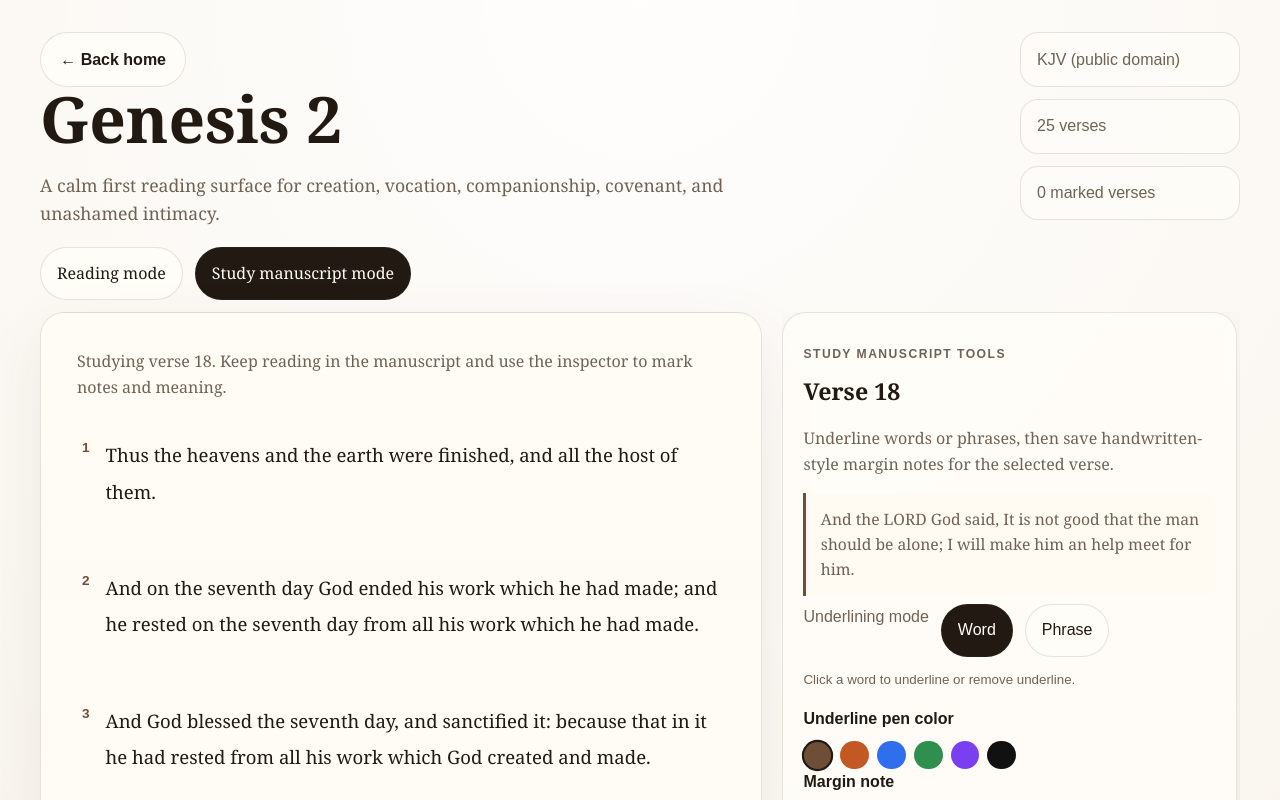
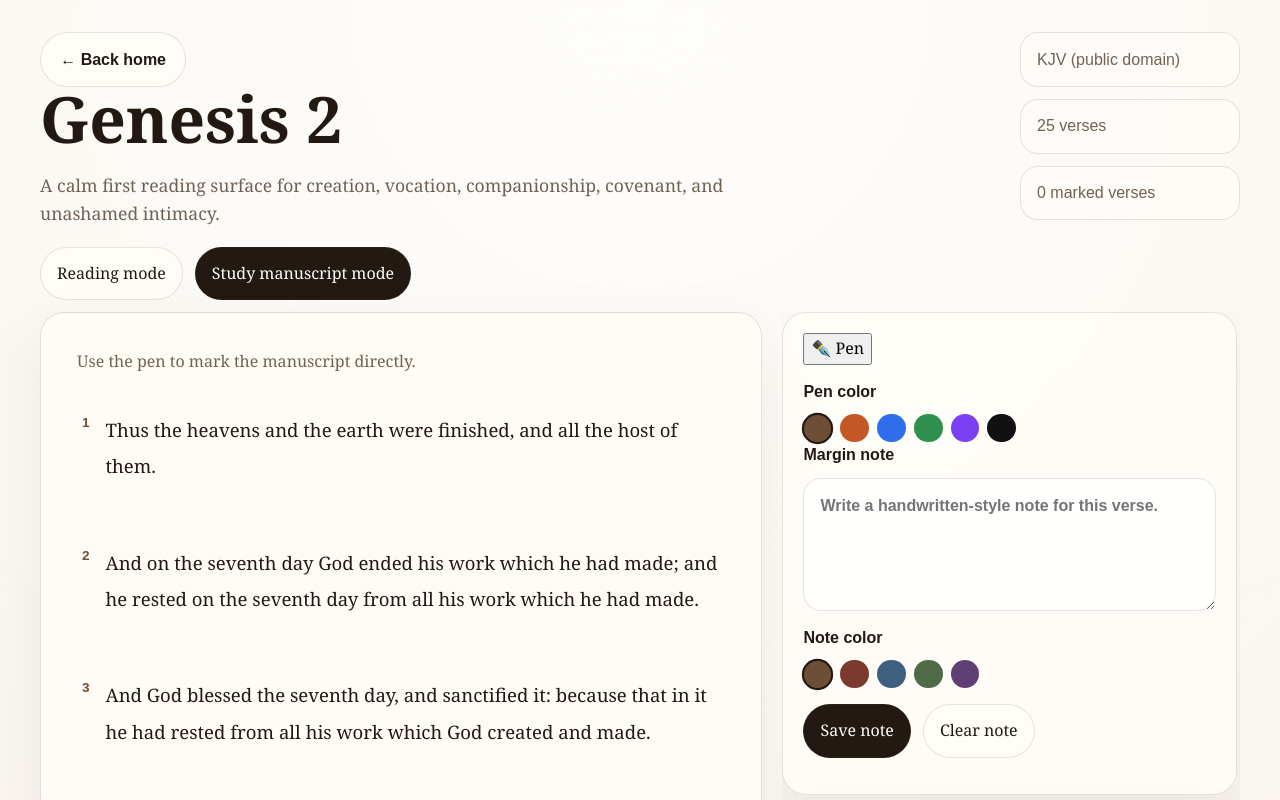
Before and after one commit to gabrielburcea/logos-incarnate, a Next.js app: page /genesis-2/study in a window 1280 px wide. Shown: the top 800 px of the page. Built offline with nearby package versions, Linux system fonts and the light colour scheme.

Commit message:
Simplify study tools to a pen-based underline workflow

```diff
--- a/components/genesis-experience.tsx
+++ b/components/genesis-experience.tsx
@@ -10,11 +10,6 @@ import {
 import { MeaningExplorer } from "@/components/meaning-explorer";
 
 type SurfaceMode = "reading" | "study";
-
-type PhraseRange = {
-  start: number;
-  end: number;
-};
 
 type ColoredPhraseRange = {
   start: number;
@@ -137,13 +132,11 @@ export function GenesisExperience({ surface }: { surface: SurfaceMode }) {
   const [hasLoadedAnnotations, setHasLoadedAnnotations] = useState(false);
   const [noteDrafts, setNoteDrafts] = useState<Record<number, string>>({});
   const [noteColorDrafts, setNoteColorDrafts] = useState<Record<number, string>>({});
-  const [underlineMode, setUnderlineMode] = useState<"word" | "phrase">("word");
-  const [phraseStartWordIndex, setPhraseStartWordIndex] = useState<number | null>(null);
+  const [isPenMode, setIsPenMode] = useState(false);
   const [underlineColor, setUnderlineColor] = useState<string>(DEFAULT_UNDERLINE_COLOR);
   const activeAnnotation = annotations[selectedVerse] ?? {};
   const noteDraft = noteDrafts[selectedVerse] ?? (activeAnnotation.note ?? "");
   const noteColorDraft = noteColorDrafts[selectedVerse] ?? (activeAnnotation.noteColor ?? DEFAULT_NOTE_COLOR);
-  const selectedVerseText = genesis2Chapter.verses.find((verse) => verse.number === selectedVerse)?.text ?? "";
 
   useEffect(() => {
     const timer = window.setTimeout(() => {
@@ -212,33 +205,8 @@ export function GenesisExperience({ surface }: { surface: SurfaceMode }) {
     });
   }
 
-  function togglePhraseUnderline(verseNumber: number, startIndex: number, endIndex: number) {
-    const start = Math.min(startIndex, endIndex);
-    const end = Math.max(startIndex, endIndex);
-
-    setAnnotations((current) => {
-      const currentRanges = current[verseNumber]?.underlinedPhraseRanges ?? [];
-      const hasExactRange = currentRanges.some((range) => range.start === start && range.end === end);
-
-      const nextRanges = hasExactRange
-        ? currentRanges.filter((range) => !(range.start === start && range.end === end))
-        : [...currentRanges, { start, end, color: underlineColor }].sort(
-            (left, right) => left.start - right.start || left.end - right.end,
-          );
-
-      return {
-        ...current,
-        [verseNumber]: {
-          ...current[verseNumber],
-          underlinedPhraseRanges: nextRanges,
-        },
-      };
-    });
-  }
-
   function selectVerse(verseNumber: number) {
     setSelectedVerse(verseNumber);
-    setPhraseStartWordIndex(null);
     const verse = genesis2Chapter.verses.find((item) => item.number === verseNumber);
     if (verse?.focusTargetIds?.length && !verse.focusTargetIds.includes(selectedMeaning)) {
       setSelectedMeaning(verse.focusTargetIds[0]);
@@ -246,18 +214,11 @@ export function GenesisExperience({ surface }: { surface: SurfaceMode }) {
   }
 
   function handleWordInteraction(verseNumber: number, wordIndex: number) {
-    if (underlineMode === "word") {
-      toggleWordUnderline(verseNumber, wordIndex);
+    if (!isPenMode) {
       return;
     }
 
-    if (phraseStartWordIndex === null) {
-      setPhraseStartWordIndex(wordIndex);
-      return;
-    }
-
-    togglePhraseUnderline(verseNumber, phraseStartWordIndex, wordIndex);
-    setPhraseStartWordIndex(null);
+    toggleWordUnderline(verseNumber, wordIndex);
   }
 
   function saveMarginNote() {
@@ -323,7 +284,12 @@ export function GenesisExperience({ surface }: { surface: SurfaceMode }) {
             <Fragment key={`${verseNumber}-word-${index}`}>
               <button
                 type="button"
-                className={isUnderlined ? "verse-word is-underlined is-word-button" : "verse-word is-word-button"}
+                className={[
+                  isUnderlined ? "verse-word is-underlined is-word-button" : "verse-word is-word-button",
+                  isPenMode ? "is-pen-active" : "",
+                ]
+                  .filter(Boolean)
+                  .join(" ")}
                 onClick={(event) => {
                   event.stopPropagation();
                   handleWordInteraction(verseNumber, index);
@@ -375,10 +341,7 @@ export function GenesisExperience({ surface }: { surface: SurfaceMode }) {
         <section className="reading-column" aria-label="Chapter text">
           {isStudy ? (
             <div className="reading-column__header">
-              <p>
-                Studying verse {selectedVerse}. Keep reading in the manuscript and use the inspector to mark notes and
-                meaning.
-              </p>
+              <p>Use the pen to mark the manuscript directly.</p>
             </div>
           ) : null}
 
@@ -461,44 +424,19 @@ export function GenesisExperience({ surface }: { surface: SurfaceMode }) {
         {isStudy ? (
           <aside className="inspector-column">
             <section className="annotation-panel" aria-labelledby="annotation-panel-heading">
-              <div>
-                <p className="eyebrow">Study manuscript tools</p>
-                <h2 id="annotation-panel-heading">Verse {selectedVerse}</h2>
-                <p>Underline words or phrases, then save handwritten-style margin notes for the selected verse.</p>
-              </div>
-
-              <blockquote className="selected-verse-context">{selectedVerseText}</blockquote>
-
-              <div className="annotation-actions annotation-actions--helper">
-                <span>Underlining mode</span>
+              <div className="annotation-toolbar">
                 <button
                   type="button"
-                  className={underlineMode === "word" ? "is-active" : ""}
-                  onClick={() => {
-                    setUnderlineMode("word");
-                    setPhraseStartWordIndex(null);
-                  }}
+                  className={isPenMode ? "pen-tool is-active" : "pen-tool"}
+                  onClick={() => setIsPenMode((current) => !current)}
+                  aria-pressed={isPenMode}
                 >
-                  Word
+                  ✒️ Pen
                 </button>
-                <button
-                  type="button"
-                  className={underlineMode === "phrase" ? "is-active" : ""}
-                  onClick={() => setUnderlineMode("phrase")}
-                >
-                  Phrase
-                </button>
-                <small>
-                  {underlineMode === "phrase"
-                    ? phraseStartWordIndex === null
-                      ? "Click a start word, then an end word."
-                      : "Now click the end word to underline the phrase."
-                    : "Click a word to underline or remove underline."}
-                </small>
               </div>
 
               <div className="color-picker" role="group" aria-label="Choose underline color">
-                <span>Underline pen color</span>
+                <span>Pen color</span>
                 <div className="color-picker__swatches">
                   {UNDERLINE_COLORS.map((color) => (
                     <button
@@ -507,7 +445,7 @@ export function GenesisExperience({ surface }: { surface: SurfaceMode }) {
                       className={underlineColor === color ? "is-active" : ""}
                       onClick={() => setUnderlineColor(color)}
                       style={{ backgroundColor: color }}
-                      aria-label={`Use ${color} for underline pen`}
+                      aria-label={`Use ${color} for pen`}
                     />
                   ))}
                 </div>
```
